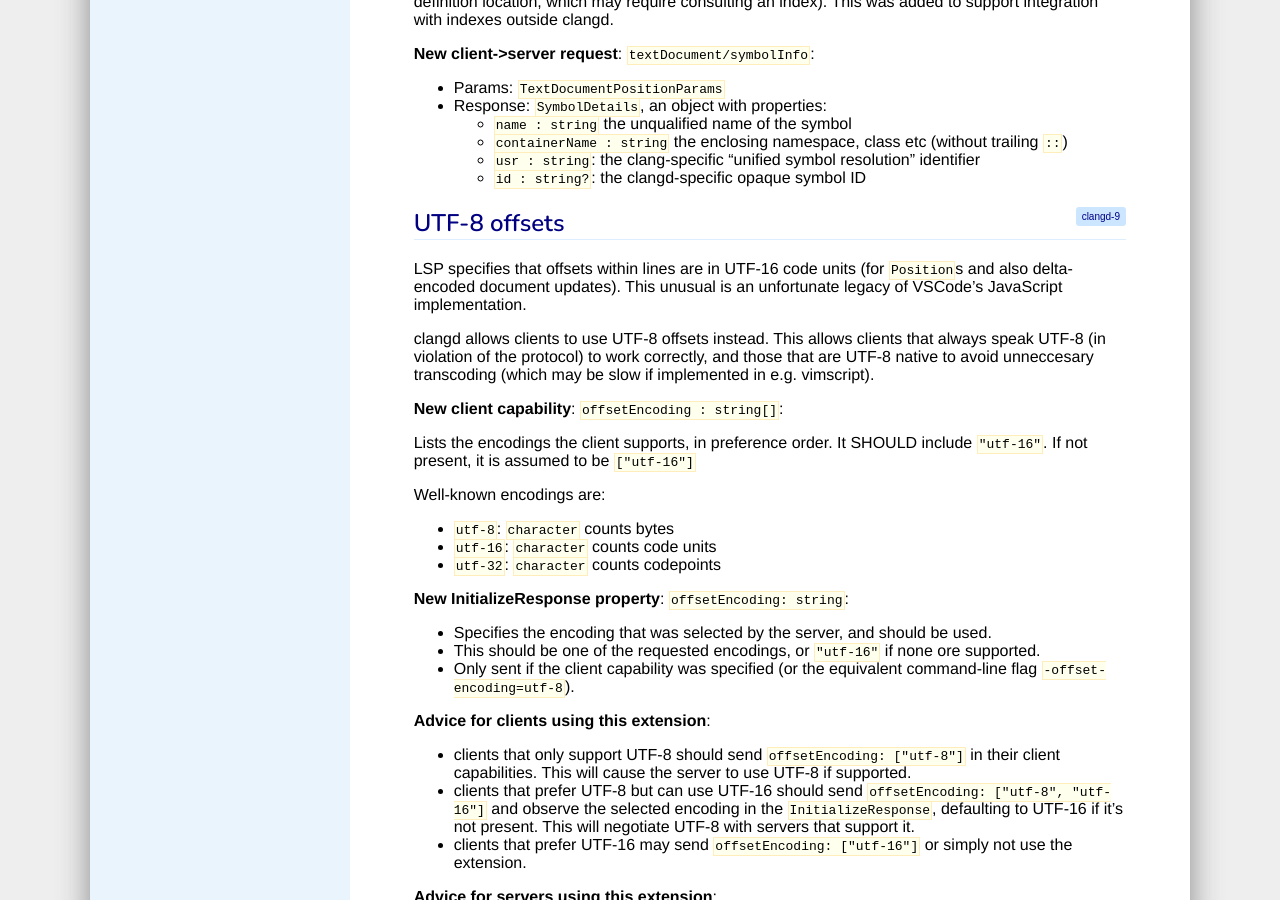
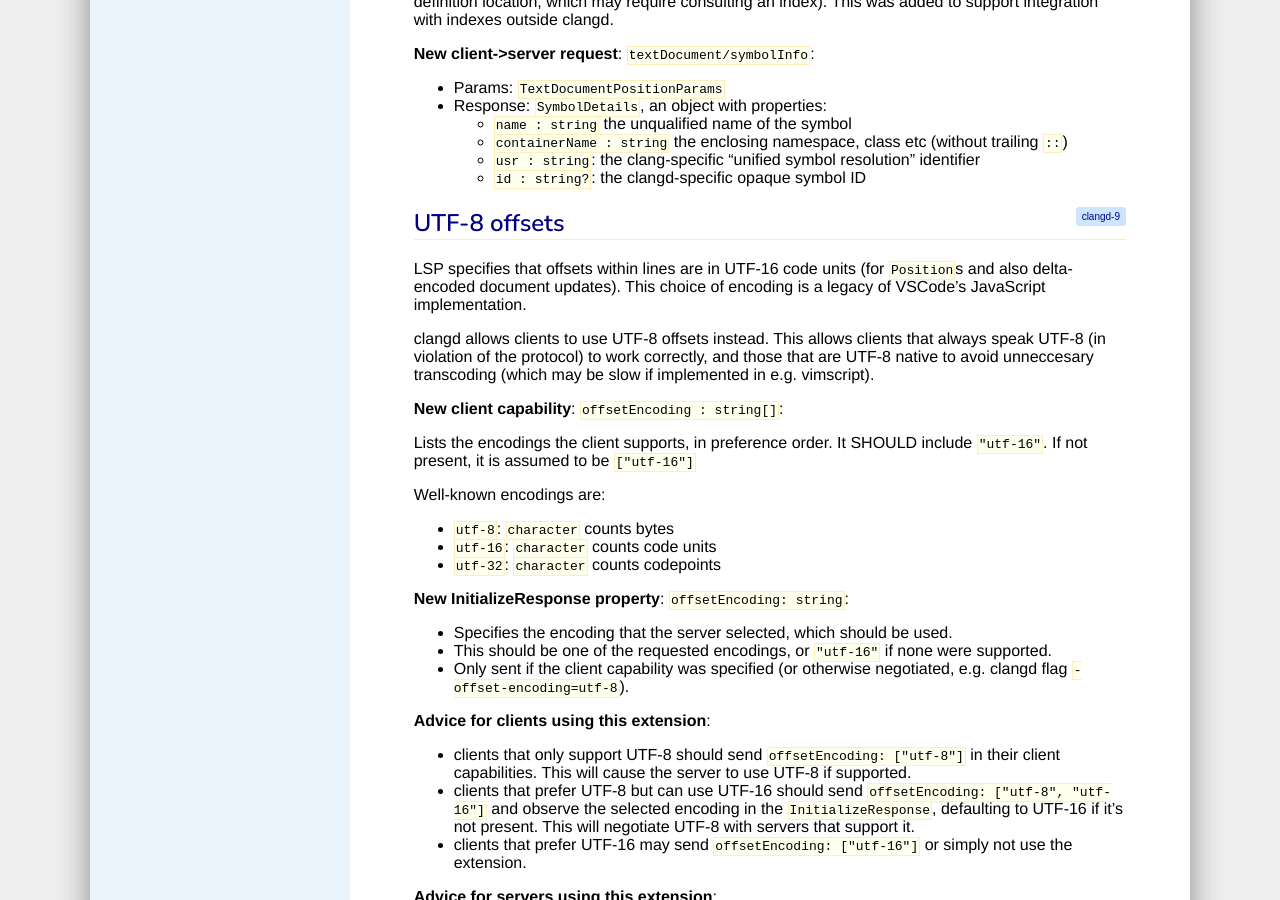
Before and after one commit to llvm/clangd-www, a Jekyll site: the page built from extensions.md, in a window 1280 px wide and 900 px high, scrolled down 2474 px. Built offline with Jekyll 4.4.1, drawn with Linux system fonts in a browser that asks for light colours; our own code applies the rules of GitHub Pages for plain Markdown files.

Commit message:
Tweak wording/fix typos in UTF-8 extension

```diff
--- a/extensions.md
+++ b/extensions.md
@@ -134,7 +134,7 @@ index). This was added to support integration with indexes outside clangd.
 {:.v9}
 
 LSP specifies that offsets within lines are in UTF-16 code units (for `Position`s and also delta-encoded document updates).
-This unusual is an unfortunate legacy of VSCode's JavaScript implementation.
+This choice of encoding is a legacy of VSCode's JavaScript implementation.
 
 clangd allows clients to use UTF-8 offsets instead. This allows clients that always speak UTF-8 (in violation of the protocol) to work correctly, and those that are UTF-8 native to avoid unneccesary transcoding (which may be slow if implemented in e.g. vimscript).
 
@@ -148,9 +148,9 @@ clangd allows clients to use UTF-8 offsets instead. This allows clients that alw
   - `utf-32`: `character` counts codepoints
 
 **New InitializeResponse property**: `offsetEncoding: string`:
-  - Specifies the encoding that was selected by the server, and should be used.
-  - This should be one of the requested encodings, or `"utf-16"` if none ore supported.
-  - Only sent if the client capability was specified (or the equivalent command-line flag `-offset-encoding=utf-8`).
+  - Specifies the encoding that the server selected, which should be used.
+  - This should be one of the requested encodings, or `"utf-16"` if none were supported.
+  - Only sent if the client capability was specified (or otherwise negotiated, e.g. clangd flag `-offset-encoding=utf-8`).
 
 **Advice for clients using this extension**:
   - clients that only support UTF-8 should send `offsetEncoding: ["utf-8"]` in their client capabilities.
```
